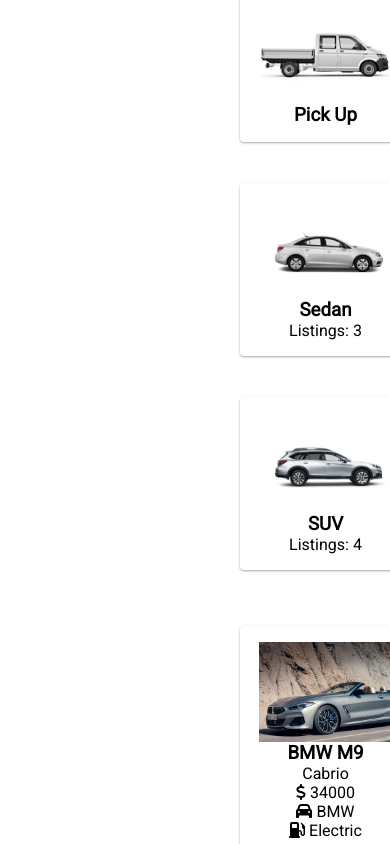
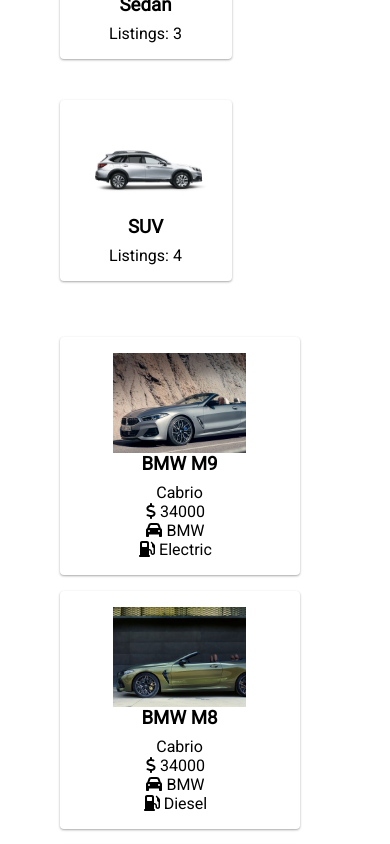
Before and after one commit to emilioff8822/proj-html-vuejs, a Vue app: page / in a window 390 px wide. Shown: the part 2002-2846 px from the top of the page. Built offline with nearby package versions, Linux system fonts and the light colour scheme.

Commit message:
commit-scards2

```diff
--- a/src/components/Card.vue
+++ b/src/components/Card.vue
@@ -1,5 +1,5 @@
 <template>
-  <div class="card">
+  <div class="card" :class="additionalClass">
     <div class="card-img-container">
       <img :src="img" :alt="name">
     </div>
@@ -12,10 +12,14 @@
   </div>
 </template>
 
+<script>
+import { FontAwesomeIcon } from "@fortawesome/vue-fontawesome";
 
-<script>
 export default {
   name: "Card",
+  components: {
+    FontAwesomeIcon
+  },
   props: {
     img: {
       type: String,
@@ -25,51 +29,54 @@
       type: String,
       required: true
     },
-    listings: {
-      type: Number,
-      required: false
-    },
     checkIcon: {
       type: String,
-      required: false
+      default: null
     },
     type: {
       type: String,
-      required: false
+      default: null
     },
     priceIcon: {
       type: String,
-      required: false
+      default: null
     },
     price: {
       type: Number,
-      required: false
+      default: null
     },
     brandIcon: {
       type: String,
-      required: false
+      default: null
     },
     brand: {
       type: String,
-      required: false
+      default: null
     },
     fuelIcon: {
       type: String,
-      required: false
+      default: null
     },
     fuel: {
       type: String,
-      required: false
+      default: null
+    },
+    listings: {
+      type: Number,
+      default: null
+    },
+    additionalClass: {
+      type: String,
+      default: ""
     }
   }
-}
+};
 </script>
 
 <style scoped>
 .card {
   background-color: white;
   box-shadow: 0 1px 3px rgba(0, 0, 0, 0.12), 0 1px 2px rgba(0, 0, 0, 0.24);
-
   color: black;
   border-radius: 4px;
   overflow: hidden;
@@ -77,6 +84,10 @@
   padding: 16px;
   text-align: center;
   width: 172px;
+}
+
+.card.auto2-card {
+  width: 240px;
 }
 
 .card-img-container {
@@ -95,6 +106,7 @@
 
 h3 {
   margin: 0;
+  margin-bottom: 8px;
 }
 
 p {
--- a/src/components/Main.vue
+++ b/src/components/Main.vue
@@ -36,6 +36,7 @@
         :brand="item.brand"
         :fuelIcon="item.fuelIcon"
         :fuel="item.fuel"
+        :additionalClass="'auto2-card'"
       />
       </div>
     </div>
@@ -83,7 +84,6 @@
 
 
 
-
 <style lang="scss">
 .container {
   height: 100%;
@@ -103,7 +103,6 @@
   position: relative;
   width: 100%;
 }
-
 
 .swiper-button-next,
 .swiper-button-prev {
@@ -165,6 +164,7 @@
   object-fit: cover;
   width: 100%;
 }
+
 .card-container {
   background-color: white;
   height: 60%;
@@ -199,21 +199,96 @@
   padding: 10px 15px;
   cursor: pointer;
 }
+
 .auto1-cards {
   display: flex;
   flex-wrap: wrap;
   padding: 20px;
   gap: 25px;
   justify-content: space-between;
+}
 
-}
 .auto2-cards {
   display: flex;
   flex-wrap: wrap;
   padding: 20px;
-  justify-content: space-between;
 }
 
+.auto2-card {
+  width: calc(25% - 20px);
+  margin-bottom: 32px;
+  display: flex;
+  flex-direction: column;
+  align-items: center;
+}
 
+.auto2-card h3 {
+  margin: 0;
+  margin-bottom: 8px;
+  display: flex;
+  align-items: center;
+}
 
+.auto2-card .fas.fa-check {
+  background-color: black;
+  color: white;
+  border-radius: 50%;
+  padding: 2px 4px;
+  margin-left: 8px;
+}
+
+.auto2-card p {
+  margin: 0;
+}
+
+.auto2-card p:nth-child(2) {
+  margin-bottom: 8px;
+}
+.auto2-card p:nth-child(4),
+.auto2-card p:nth-child(5),
+.auto2-card p:nth-child(6) {
+  display: inline;
+  margin-right: 8px;
+}
+
+@media (max-width: 1200px) {
+  .card-container {
+    padding-right: 100px;
+    padding-left: 100px;
+  }
+}
+
+@media (max-width: 992px) {
+  .card-container {
+    padding-right: 50px;
+    padding-left: 50px;
+  }
+
+  .auto2-card {
+    width: calc(33.333% - 20px);
+  }
+}
+
+@media (max-width: 768px) {
+  .card-container {
+    padding-right: 20px;
+    padding-left: 20px;
+  }
+
+  .auto2-card {
+    width: calc(50% - 20px);
+  }
+}
+
+@media (max-width: 576px) {
+  .auto2-card {
+    width: 100%;
+    margin-bottom: 16px;
+  }
+
+  .auto2-inline {
+    display: flex;
+    gap: 8px;
+  }
+}
 </style>
--- a/src/data/menus.js
+++ b/src/data/menus.js
@@ -237,7 +237,7 @@
     fuel: "Electric",
   },
   {
-    img: "src/assets/img/88.jpg",
+    img: "src/assets/img/anona.jpg",
     name: "Seat Anona",
     checkIcon: "fas fa-check",
     type: "SUV",
```
Also changed, not shown: src/assets/img/anona.jpg (renamed from src/assets/img/makyajli-2022-seat-arona-1-400x300.jpg), 1 other file (tests, documents, lock files or other folders). Lines whose indentation alone changed are shown as unchanged.
